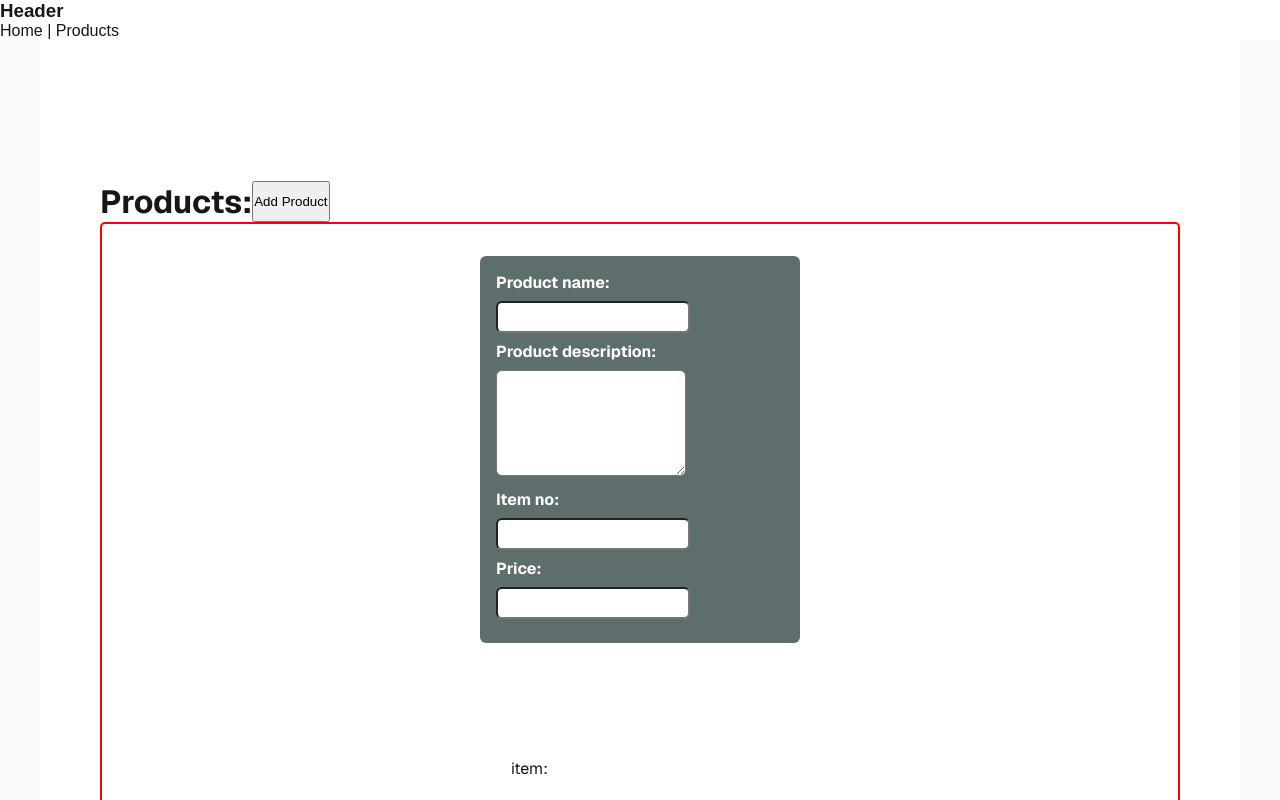
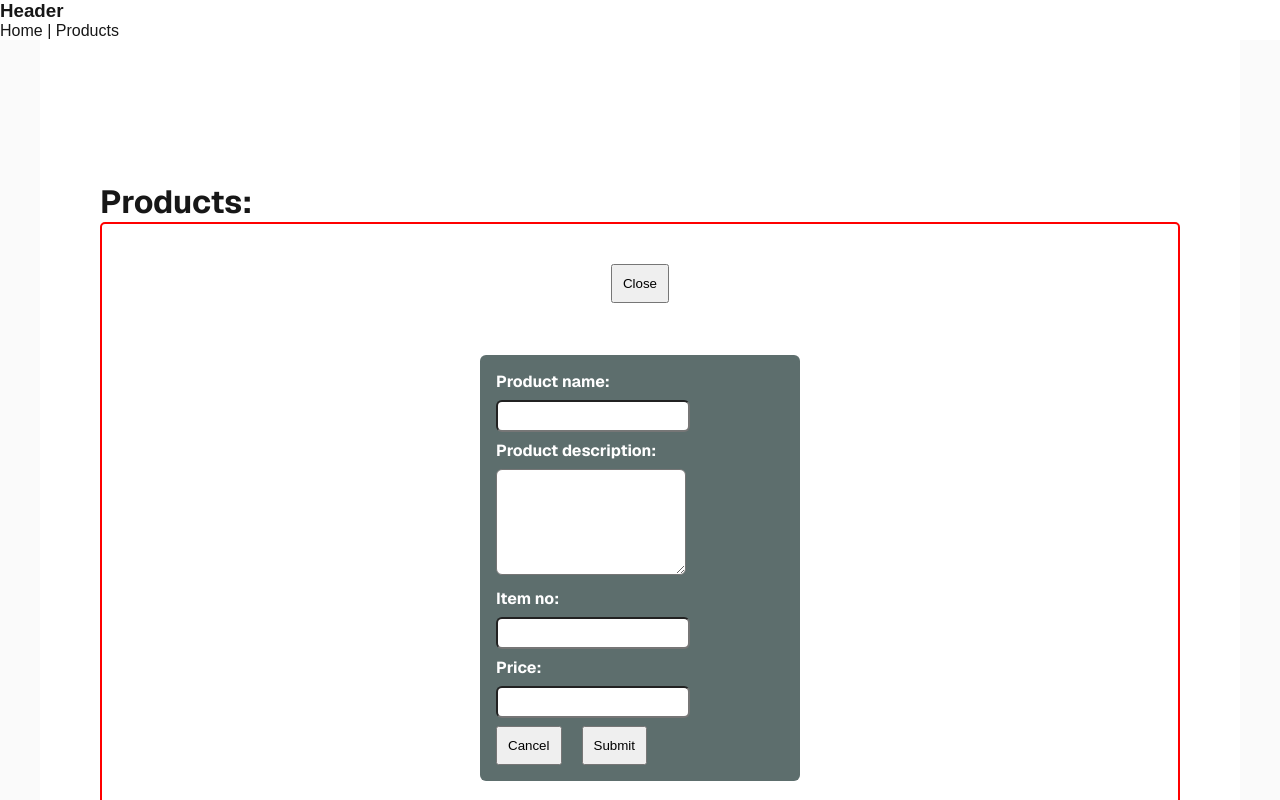
Before and after one commit to Krieger-m/my-place-to-try-react-nextjs-stuff-, a Next.js app: page /products in a window 1280 px wide. Both pictures are taken after a click on the button "Add Product". Shown: the top 800 px of the page. Built offline with nearby package versions, Linux system fonts and the light colour scheme.

Commit message:
handler for addProduct implemented

```diff
--- a/src/app/_components/NewProduct.tsx
+++ b/src/app/_components/NewProduct.tsx
@@ -1,7 +1,7 @@
 "use client";
 
 import { NodeEventTarget } from "events";
-import { ChangeEventHandler, useState } from "react";
+import { ChangeEventHandler, isValidElement, useState } from "react";
 import { Productcard } from "./ProductCard";
 
 export function NewProduct() {
@@ -34,6 +34,8 @@ export function NewProduct() {
     useState("");
   const [enteredProductIsbn, setEnteredProductIsbn] = useState("");
   const [enteredProductPrice, setEnteredProductPrice] = useState("");
+  const [isVisible, setIsVisible] = useState(false);
+
 
   // handlers
   function productNameChangeHandler(
@@ -64,9 +66,40 @@ export function NewProduct() {
     setEnteredProductPrice(event.target.value);
   }
 
+  function isVisibleHandler(){
+    setIsVisible(!isVisible)
+  }
+
+  function cancelHandler(event: { preventDefault: () => void; }){
+    event.preventDefault();
+    setIsVisible(false);
+    setEnteredProductDescription('');
+    setEnteredProductName('');
+    setEnteredProductIsbn('');
+    setEnteredProductPrice('');
+  }
+
+  function submitHandler(event: { preventDefault: () => void }) {
+    event.preventDefault();
+    const productData = {
+      name: enteredProductName,
+      description: enteredProductDescription,
+      isbn: enteredProductIsbn,
+      price: enteredProductPrice,
+    };
+    console.log('productData');
+    console.log(productData);
+    isVisibleHandler();
+  }
+
+
   return (
     <>
-      <form style={formStyle}>
+      <button style={{ marginTop: 40, padding:10}} onClick={isVisibleHandler}>{isVisible ?'Close':'Add Product'}</button>
+
+      {isVisible && (
+        <>
+          <form style={formStyle} onSubmit={submitHandler}>
             <p>
               <label style={labelStyle} htmlFor="productName">
                 Product name:{" "}
@@ -115,13 +148,19 @@ export function NewProduct() {
                 onChange={productPriceChangeHandler}
               />
             </p>
+            <p>
+              <button style={{padding:10, marginRight: 20}} type="button" onClick={cancelHandler}>Cancel</button>
+              <button style={{padding:10}} onClick={submitHandler}>Submit</button>
+            </p>
           </form>
           <Productcard
-            productName={enteredProductName}
-            productDescription={enteredProductDescription}
-            isbn={enteredProductIsbn}
-            price={enteredProductPrice}
+            productName={enteredProductName ||'default title'}
+            productDescription={enteredProductDescription ||'default description'}
+            isbn={enteredProductIsbn || '000-0-000-00000-0'}
+            price={enteredProductPrice || '0.0'}
           />
+        </>
+      )}
     </>
   );
 }
--- a/src/app/products/page.tsx
+++ b/src/app/products/page.tsx
@@ -31,7 +31,6 @@ export default async function Page() {
         <br />
         <div style={{display: 'flex',flexDirection: 'row', justifyContent: 'space-evenly'}}>
           <h1>Products: </h1>
-          <button >Add Product</button>
         </div>
         <ProductList data={products} />
 
```
Also changed, not shown: src/app/_components/Wrapper.tsx (added, +7 -0 lines). Lines whose indentation alone changed are shown as unchanged.
